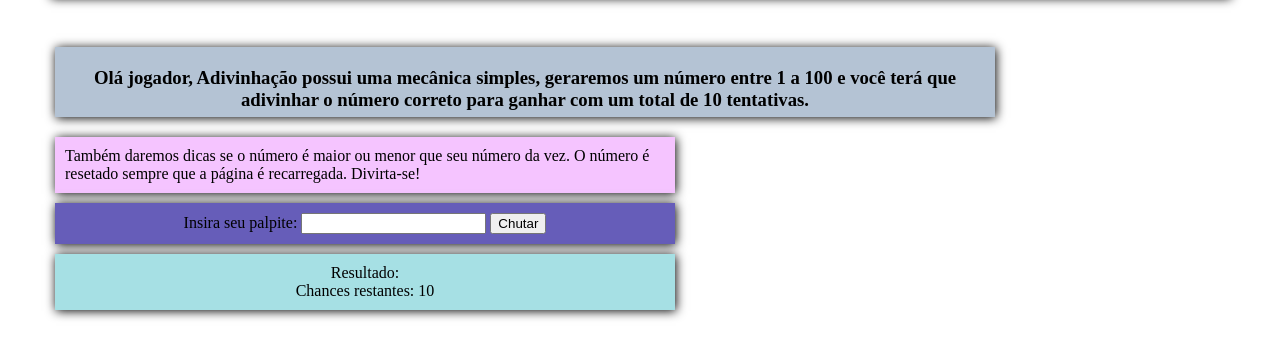
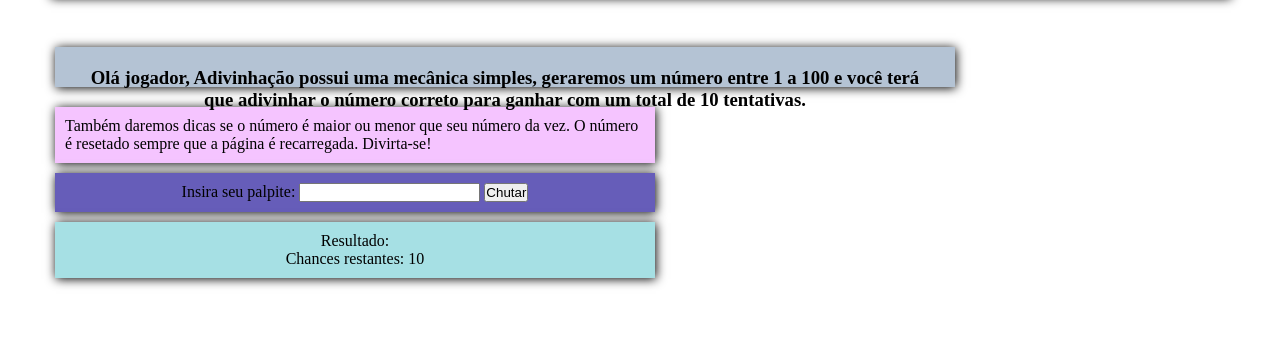
Before and after one commit to mvkanshin/jogoDeAdivinhacao, a plain HTML site: page Jogo de Adivinhação/index.html in a window 1280 px wide. Shown: the part 120-478 px from the top of the page. Drawn offline with Linux system fonts and the light colour scheme.

Commit message:
Add files via upload

```diff
--- a/Jogo de Adivinhação/index.html
+++ b/Jogo de Adivinhação/index.html
@@ -7,12 +7,14 @@
     <script src="script.js"></script>
     <link rel="stylesheet" href="style.css">
 </head>
+
+<body>
     <header>
         <h1>Jogo de Adivinhação</h1>
         <h3>Olá jogador, Adivinhação possui uma mecânica simples, geraremos um número entre 1 a 100 e você terá que adivinhar o número correto para ganhar com um total de 10 tentativas.</h3>
         <p>Também daremos dicas se o número é maior ou menor que seu número da vez. O número é resetado sempre que a página é recarregada. Divirta-se!</p>
     </header>
-<body>
+
     <main>
 <!--receber numero-->
     <section id="palpiteCSS">
--- a/Jogo de Adivinhação/script.js
+++ b/Jogo de Adivinhação/script.js
@@ -66,6 +66,6 @@ function reiniciarJogo () {
     tentativasRestantes = tentativasMax;
     document.getElementById("resultado").textContent = "Resultado: ";
     document.getElementById("dica").textContent = "";
-    document.getElementById("chancesRestantes").textContent = "Chaces restantes: 10";
+    document.getElementById("chancesRestantes").textContent = "Chances restantes: 10";
     return;
 }
--- a/Jogo de Adivinhação/style.css
+++ b/Jogo de Adivinhação/style.css
@@ -1,7 +1,7 @@
 * {
-    padding: = 0;
+    padding: 0;
     margin: 0;
-    box-sizing: 0;
+    box-sizing: border-box;
 }
 
 h1 {
```
